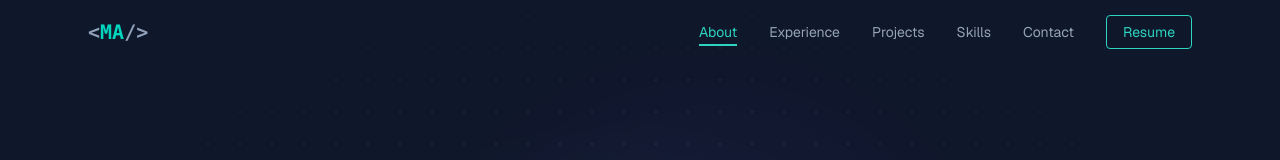
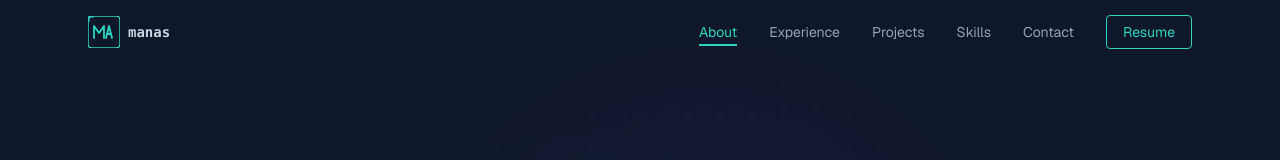
Before and after one commit to MuhammadAnas789/portfolio, a Next.js app: page / in a window 1280 px wide. Shown: the top 160 px of the page. Built offline with nearby package versions, Linux system fonts and the light colour scheme.

Commit message:
Redesign navbar logo — SVG geometric mark

```diff
--- a/src/components/Navbar.tsx
+++ b/src/components/Navbar.tsx
@@ -54,11 +54,79 @@ export default function Navbar() {
     >
       <nav className="max-w-6xl mx-auto px-6 h-16 flex items-center justify-between">
         {/* Logo */}
-        <a href="#hero" className="group flex items-center select-none">
-          <span className="font-mono font-bold text-xl">
-            <span className="text-slate-400 group-hover:text-teal-400 transition-colors duration-200">&lt;</span>
-            <span className="text-teal-400">MA</span>
-            <span className="text-slate-400 group-hover:text-teal-400 transition-colors duration-200">/&gt;</span>
+        <a href="#hero" className="flex items-center gap-2 group">
+          {/* Geometric mark */}
+          <div className="relative w-8 h-8 flex-shrink-0">
+            <svg
+              viewBox="0 0 32 32"
+              fill="none"
+              xmlns="http://www.w3.org/2000/svg"
+              className="w-full h-full"
+            >
+              {/* Container */}
+              <rect
+                width="32"
+                height="32"
+                rx="4"
+                fill="#0f172a"
+                stroke="#2dd4bf"
+                strokeWidth="1.5"
+              />
+              {/* Letter M */}
+              <path
+                d="M6 22V10L11 17L16 10V22"
+                stroke="#2dd4bf"
+                strokeWidth="1.8"
+                strokeLinecap="round"
+                strokeLinejoin="round"
+                fill="none"
+              />
+              {/* Letter A */}
+              <path
+                d="M18 22L21 10L24 22"
+                stroke="#2dd4bf"
+                strokeWidth="1.8"
+                strokeLinecap="round"
+                strokeLinejoin="round"
+                fill="none"
+              />
+              <path
+                d="M19.5 18H22.5"
+                stroke="#2dd4bf"
+                strokeWidth="1.8"
+                strokeLinecap="round"
+              />
+              {/* Subtle corner accent */}
+              <rect
+                x="0" y="0"
+                width="6" height="2"
+                rx="1"
+                fill="#2dd4bf"
+                opacity="0.6"
+              />
+              <rect
+                x="0" y="0"
+                width="2" height="6"
+                rx="1"
+                fill="#2dd4bf"
+                opacity="0.6"
+              />
+            </svg>
+            {/* Hover glow effect */}
+            <div className="absolute inset-0 rounded opacity-0
+              group-hover:opacity-100 transition-opacity duration-300"
+              style={{
+                boxShadow: '0 0 12px rgba(45, 212, 191, 0.4)'
+              }}
+            />
+          </div>
+
+          {/* Wordmark — optional, shown only on larger screens */}
+          <span className="hidden sm:block font-mono text-sm
+            font-semibold text-slate-300
+            group-hover:text-teal-400
+            transition-colors duration-300">
+            manas
           </span>
         </a>
 
```
